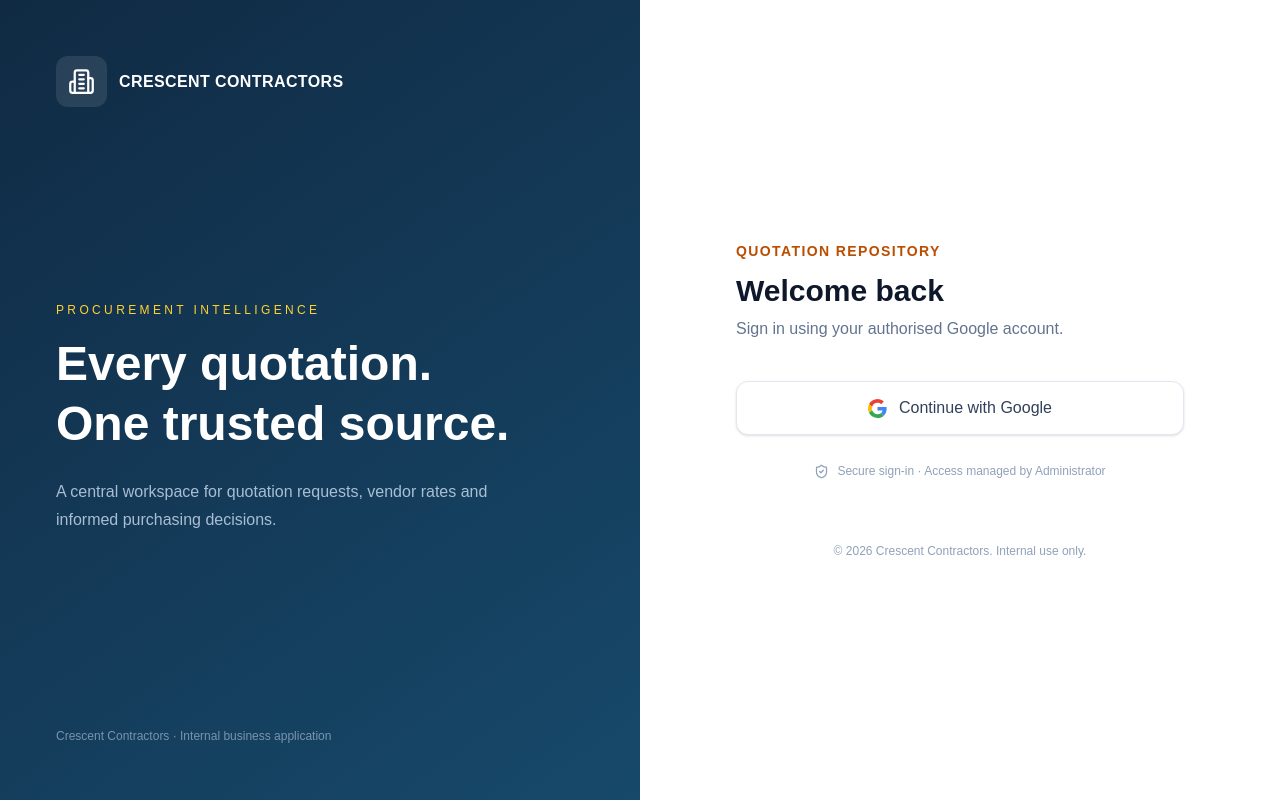
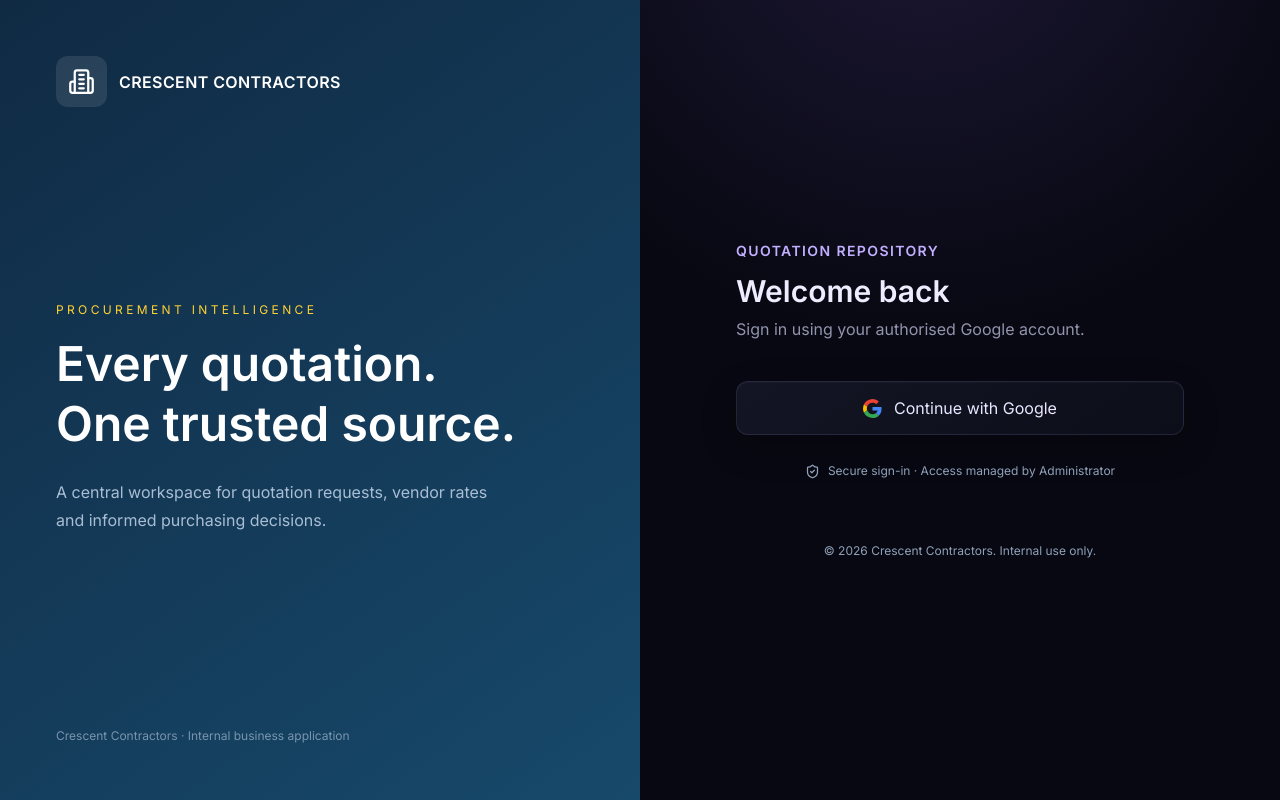
Before and after one commit to haquepm/crescent-quotation-repository, a Next.js app: page /login in a window 1280 px wide. Built offline with nearby package versions, Linux system fonts and the light colour scheme.

Commit message:
Apply dark glassmorphism theme and Inter typography

```diff
--- a/src/app/globals.css
+++ b/src/app/globals.css
@@ -1,8 +1,34 @@
+@import url('https://fonts.googleapis.com/css2?family=Inter:wght@400;500;600;700;800&display=swap');
 @import "tailwindcss";
 
-:root { color-scheme: light; --navy: #102a43; --ink: #172b4d; --muted: #6b7c93; --line: #e7edf3; --canvas: #f5f7fa; --gold: #c49a50; }
-* { box-sizing: border-box; }
-html, body { min-height: 100%; }
-body { margin: 0; background: var(--canvas); color: var(--ink); font-family: Arial, Helvetica, sans-serif; }
-button, input, select, textarea { font: inherit; }
-button { cursor: pointer; }
+:root { color-scheme: dark; --canvas:#070811; --surface:#0d0f1b; --surface-2:#121525; --line:rgba(176,174,255,.13); --ink:#f4f3ff; --muted:#9294ad; --violet:#a995ff; --cyan:#63d8d1; --accent:#b39cff; }
+* { box-sizing:border-box; }
+html,body { min-height:100%; }
+body { margin:0; background:radial-gradient(ellipse at 72% -12%,rgba(112,83,190,.20),transparent 35%),var(--canvas); color:var(--ink); font-family:'Inter',ui-sans-serif,system-ui,sans-serif; }
+button,input,select,textarea { font:inherit; }
+button { cursor:pointer; }
+::selection { background:rgba(169,149,255,.35); }
+aside { background:linear-gradient(180deg,#090a14,#0d1020)!important; border-right:1px solid var(--line); }
+aside .border-white\/10, header { border-color:var(--line)!important; }
+main { background:transparent; }
+main > header { background:rgba(10,11,20,.88)!important; color:var(--ink); backdrop-filter:blur(18px); }
+main > header h1, main h2, main h3 { color:#f5f3ff!important; }
+main > header .text-slate-400, main .text-slate-500, main .text-slate-600 { color:var(--muted)!important; }
+main .bg-white, main .bg-slate-50, main .bg-slate-100 { background:linear-gradient(145deg,rgba(20,22,38,.96),rgba(12,14,25,.98))!important; }
+main .border-slate-200, main .border-slate-100 { border-color:var(--line)!important; }
+main .shadow-sm, main .shadow { box-shadow:0 12px 35px rgba(0,0,0,.22),inset 0 1px rgba(255,255,255,.025)!important; }
+main input,main select,main textarea { background:#101322!important;color:#f4f3ff!important;border-color:rgba(176,174,255,.2)!important; }
+main input::placeholder,main textarea::placeholder { color:#777b98!important; }
+main button.bg-slate-50,main button.bg-white { color:#e9e6ff!important; }
+main .text-slate-800,main .text-slate-900,main .text-slate-700 { color:#eeecff!important; }
+main .text-blue-100\/70 { color:#aaa8c5!important; }
+main table { color:#e9e7fb; }
+main th { background:#191c32!important;color:#dcd7ff!important; }
+main td { background:rgba(16,19,34,.88)!important;border-color:var(--line)!important;color:#d9d8e9!important; }
+main tr:hover td { background:#1a1d32!important; }
+main .bg-amber-50 { background:rgba(178,151,255,.12)!important; }
+main .text-amber-700 { color:#c2afff!important; }
+main .border-dashed { border-color:rgba(176,174,255,.25)!important; }
+aside button:hover,aside button.bg-white\/12 { background:rgba(169,149,255,.13)!important;color:white!important; }
+aside .text-blue-200\/50,aside .text-blue-200\/60,aside .text-blue-100\/70 { color:#898ba8!important; }
+main footer { color:#73758f!important; }
```
